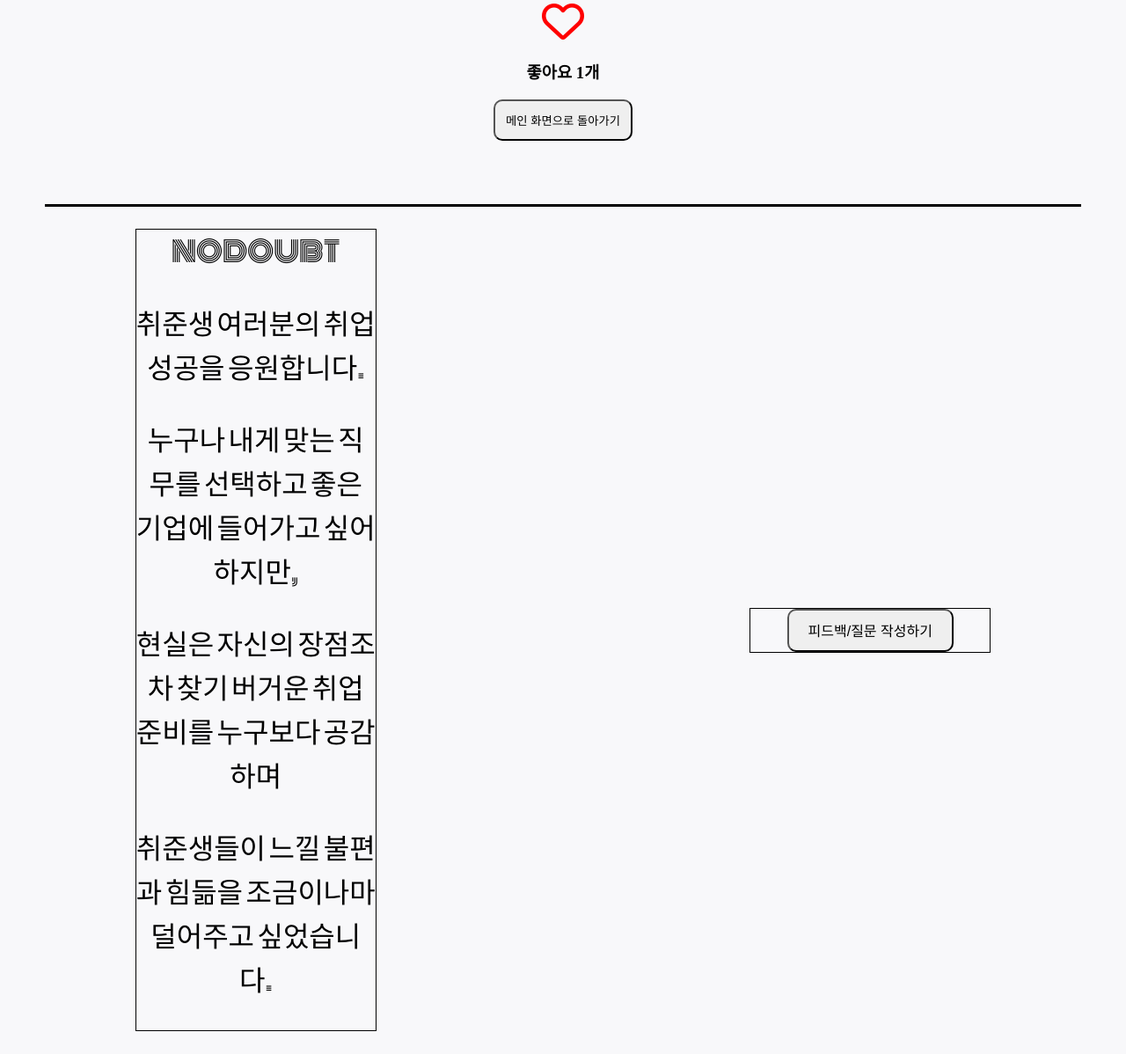
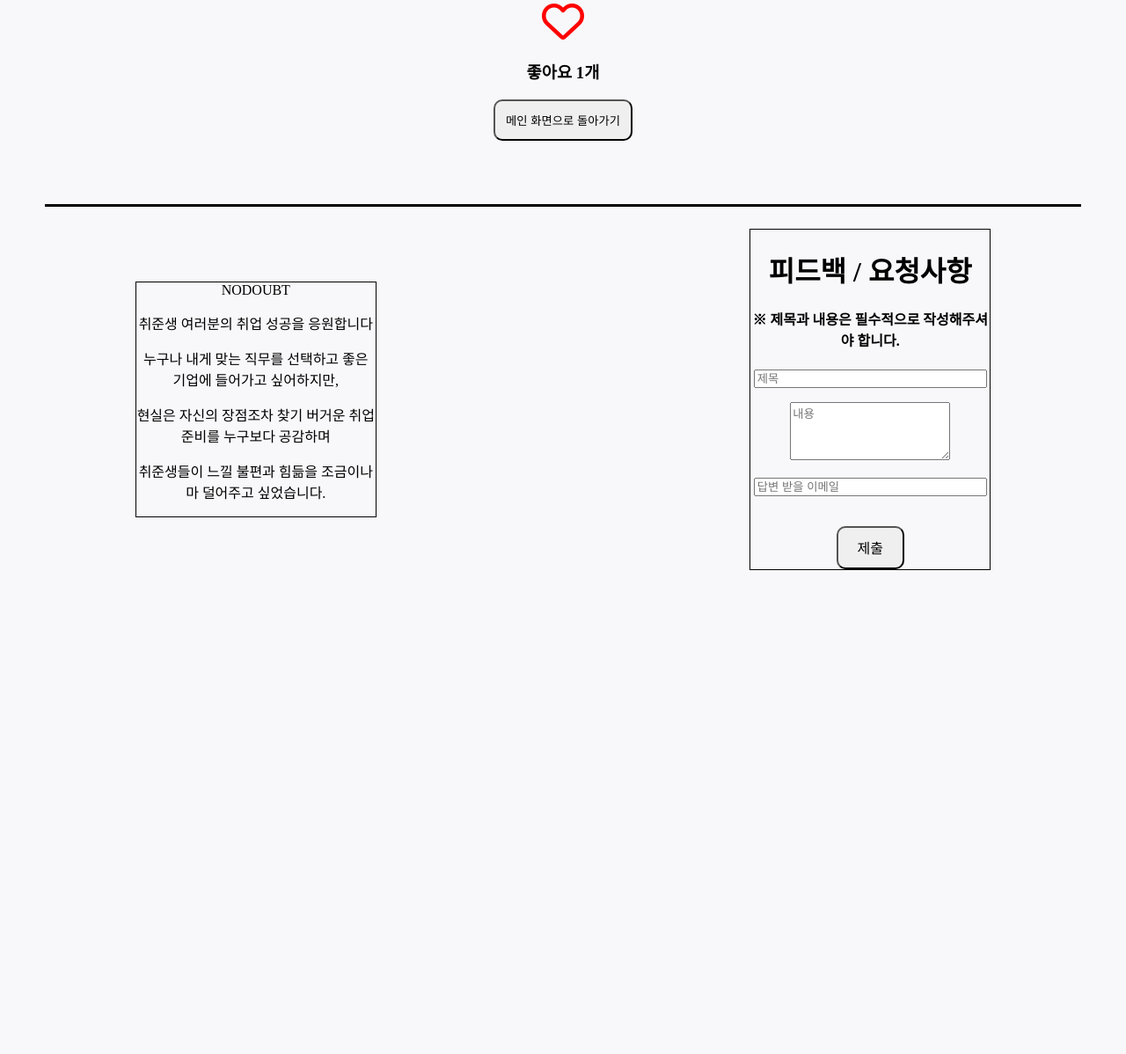
Before and after one commit to YoonHwe/nodoubt_test, a Django app: page /5 in a window 1280 px wide. Shown: the part 3124-4322 px from the top of the page at 88% size. After the commit the page ends 3772 px from the top, so only its background shows below. Run offline with Django 3.2, Linux system fonts and the light colour scheme; a user stored in the database is signed in; data comes from the database, SQL or seed files in the repository; both versions use the stored data as it was after the commit; some libraries are stand-ins or nearby versions.

Commit message:
popular & feedback

```diff
--- a/nodoubt/static/css/version1.css
+++ b/nodoubt/static/css/version1.css
@@ -367,6 +367,7 @@ a{
     font-weight: bold;
     text-align: center;
     font-family: 'Noto Sans KR', sans-serif;
+    margin-top: 40px;
 }
 .content_popular_subtitle2{
     font-size: 16px;
@@ -397,7 +398,7 @@ a{
 .content_popular_top_contents img{
     width: 60%;
     height: 50px;
-    margin: 16px 0px 6px 0px;
+    margin: 24px 0px 12px 0px;
 }
 #content_popular_top_contents_company{
     font-size: 24px;
@@ -411,14 +412,8 @@ a{
 }
 #content_popular_top_contents_year{
     font-size: 16px;
-    margin: 6px 0px 0px 0px;
+    margin: 6px 0px 0px 24px;
     font-weight: 300;
-}
-.content_popular_top_contents a{
-    position: absolute;
-    right: 20px;
-    bottom: 20px;
-    padding: 8px;
 }
 .content_popular_top_contents:hover{
     border: 3px solid orange;
@@ -536,17 +531,22 @@ iframe{
     align-items: center;
     border-top: 3px solid black;
 }
-.footer_company{
+.footer_letter{
     width: 50%;
     font-size: 36px;
     font-family: 'Monoton', sans-serif;
-    text-align:center;
+    /* text-align:center; */
+}
+#footer_company{
+    border: 1px solid black;
 }
 #footer_title{
     font-size: 32px;
+    border: 1px solid black;
 }
 #footer_content{
     font-size: 16px;
+    border: 1px solid black;
 }
 /* .footer_letter{
     width: 30%;
@@ -562,15 +562,39 @@ iframe{
 } */
 .footer_feedback{
     width: 50%;
+    font-size: 16px;
     text-align: center;
+}
+#footer_feedback_title{
+    text-align: center;
+    font-weight: 400;
+}
+#footer_feedback_caution{
+    text-align: center;
+    font-weight: 200;
+}
+#footer_feedback_content_title input{
+    width: 280px;
+}
+#footer_feedback_content_content textarea{
+    width: 280px;
+}
+#footer_feedback_content_email input{
+    width: 280px;
+}
+/* .footer_feedback button{
     font-size: 16px;
+    padding: 4px 24px;
+    border-radius: 10px;
+} */
+#feedback_submit{
+    margin-top: -20px;
+    margin-left: 200px;
 }
-.footer_feedback button{
-    font-size: 16px;
-    padding: 4% 8%;
-    border-radius: 10px;
+#feedback_submit button{
+    padding: 4px 12px;
 }
-.footer_feedback button:hover{
+#feedback_submit button:hover{
     background-color: orange;
 }
 /*letter*/
@@ -748,15 +772,14 @@ iframe{
 .slide_wrapper{
 	position: relative;
 	margin: 0 auto;
-    /* width: 4000px; */
 	height: 180px;
 	overflow: hidden;
+    /* border: 5px solid orange; */
 }
 .slides{
 	position: absolute;
-	left:0;
-    top: 20px;
-    /* border: 8px solid blue; */
+	left: 0;
+    top: 12px;
 }
 .slides.animated{
 	transition: 0.5s ease-in-out;
@@ -764,13 +787,11 @@ iframe{
 .slides{
 	float: left;
 }
-.content_popular_top_contents:not(:last-child){
+.content_popular_top_box:not(:last-child){
 	margin-right: 30px;
 }
 .controls{
 	text-align: center;
-	/* margin-top: 180px; */
-    /* margin-left: 600px; */
     text-align: end;
 }
 .controls span{
--- a/nodoubt/templates/shared/footer.html
+++ b/nodoubt/templates/shared/footer.html
@@ -1,8 +1,8 @@
 <!-- Footer -->
 <div class="footer">
-    <div class="footer_company" style="border: 1px solid black;">
-        <a href="{% url 'main:showmain' %}">NODOUBT</a>
-        <p id="footer_title">취준생 여러분의 취업 성공을 응원합니다.</p>
+    <div class="footer_letter" style="border: 1px solid black;">
+        <a id="footer_company"href="{% url 'main:showmain' %}">NODOUBT</a>
+        <p id="footer_title">취준생 여러분의 취업 성공을 응원합니다</p>
         <p id="footer_content">누구나 내게 맞는 직무를 선택하고 좋은 기업에 들어가고 싶어하지만,</p>
         <p id="footer_content">현실은 자신의 장점조차 찾기 버거운 취업준비를 누구보다 공감하며</p>
         <p id="footer_content">취준생들이 느낄 불편과 힘듦을 조금이나마 덜어주고 싶었습니다.</p>
@@ -10,7 +10,22 @@
     <!-- <div class="footer_letter" style="border: 1px solid black;">
         <a href="{% url 'main:letter' %}"><button>NODOUBT이 드리는 편지</button></a>
     </div> -->
+    {% if user.is_authenticated %}
     <div class="footer_feedback" style="border: 1px solid black;">
-        <a href="{% url 'main:feedback' %}"><button>피드백/질문 작성하기</button></a>
+        <!-- <a href="{% url 'main:feedback' %}"><button>피드백/질문 작성하기</button></a> -->
+        <h1 id="footer_feedback_title">피드백 / 요청사항</h1>
+        <h4 id="footer_feedback_caution">※ 제목과 내용은 필수적으로 작성해주셔야 합니다.</h4>
+        <form action = "{% url 'main:feedback_create' %}" method = "post" enctype="multipart/form-data">
+            {% csrf_token %}
+            <p id="footer_feedback_content_title"><input required type="text" name="title" size="30" placeholder="제목"></p>
+            <p id="footer_feedback_content_content"><textarea required type="text" name="content" rows="4" placeholder="내용"></textarea></p>
+            <!-- <p>첨부파일: <input type="file" name="image"></p> -->
+            <p id="footer_feedback_content_email"><input type="text" name="email" size="30" placeholder="답변 받을 이메일"></p>
+            <br>
+            <div id="feedback_submit">
+                <button type="submit">제출</button>
+            </div>
+        </form>
     </div>
+    {% endif %}
 </div>
```
Also changed, not shown: main/templates/main/index.html (+9 -14 lines), db.sqlite3.
